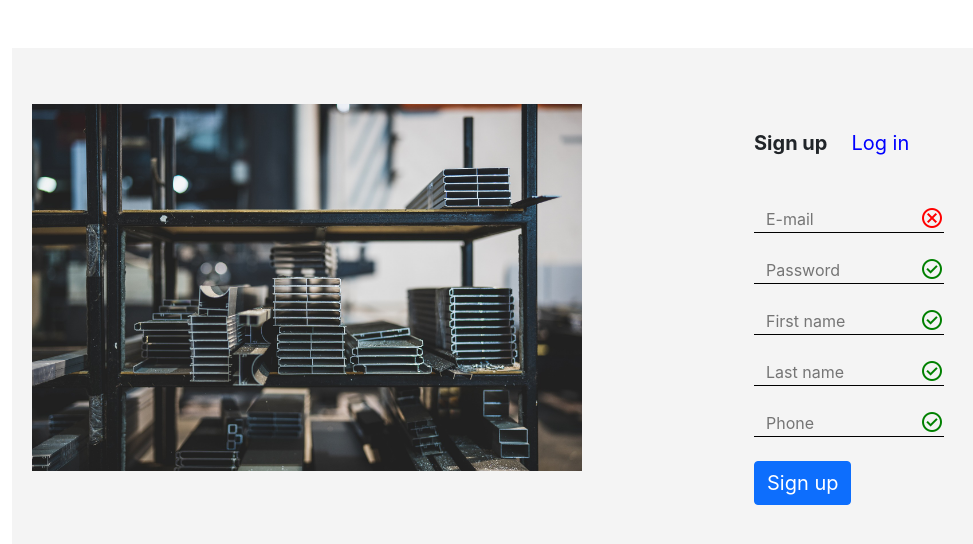
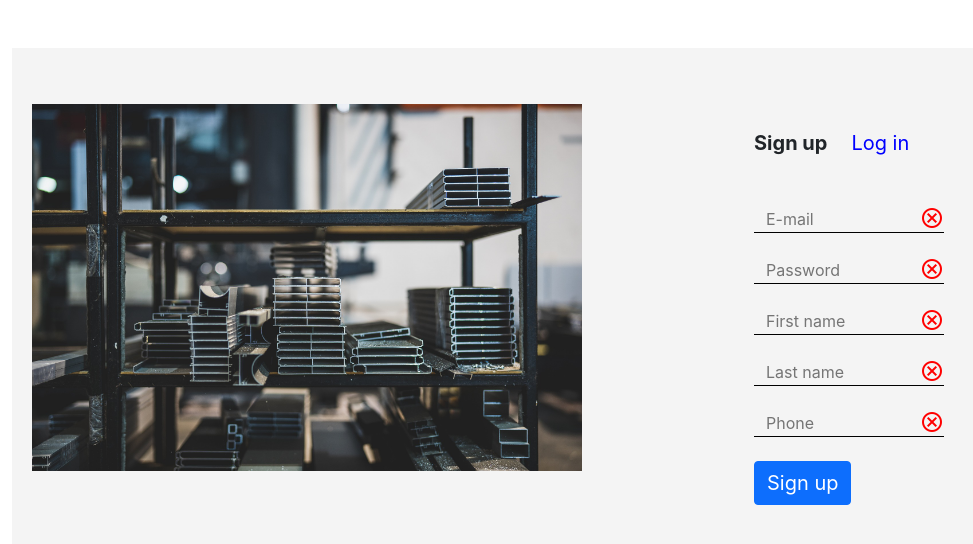
Before and after one commit to Robert-Michalski/Microservices-with-spring-cloud, a React (Create React App) app in the folder orderms/: page /register in a window 1280 px wide. Shown: the top 544 px of the page, without its empty margins (58-1031 px from the left). Built offline with nearby package versions, Linux system fonts and the light colour scheme.

Commit message:
make new register form work

```diff
--- a/orderms/src/components/Register.js
+++ b/orderms/src/components/Register.js
@@ -3,68 +3,150 @@ import { useImmerReducer } from "use-immer"
 import Axios from "axios"
 import { useNavigate } from "react-router"
 import warehousebg from "./img/register-warehouse.jpg"
+import { useContext } from "react"
+import DispatchContext from "../DispatchContext"
 function Register() {
   const navigate = useNavigate()
+  const appDispatch = useContext(DispatchContext)
   const initialState = {
+    requestCount: 0,
     mail: {
       value: "",
-      hasErrors: false
+      hasErrors: true,
+      iconController: {
+        icon: "cancel",
+        color: "red"
+      }
     },
     password: {
       value: "",
-      hasErrors: false
+      hasErrors: true,
+      iconController: {
+        icon: "cancel",
+        color: "red"
+      }
     },
     firstName: {
       value: "",
-      hasErrors: false
+      hasErrors: true,
+      iconController: {
+        icon: "cancel",
+        color: "red"
+      }
     },
     lastName: {
       value: "",
-      hasErrors: false
+      hasErrors: true,
+      iconController: {
+        icon: "cancel",
+        color: "red"
+      }
     },
     phone: {
       value: "",
-      hasErrors: false
+      hasErrors: true,
+      iconController: {
+        icon: "cancel",
+        color: "red"
+      }
     }
   }
   function ourReducer(draft, action) {
     switch (action.type) {
       case "emailImmediately":
-        draft.mail.hasErrors = false
         draft.mail.value = action.value
+        if (/^\S+@\S+$/.test(draft.mail.value)) {
+          draft.mail.iconController.icon = "check_circle"
+          draft.mail.iconController.color = "green"
+          draft.mail.hasErrors = false
+        }
+        if (draft.mail.value.length == 0 || !/^\S+@\S+$/.test(draft.mail.value)) {
+          draft.mail.iconController.icon = "cancel"
+          draft.mail.iconController.color = "red"
+          draft.mail.hasErrors = true
+        }
         return
       case "passwordImmediately":
-        draft.password.hasErrors = false
+        //TODO
+        // WHY IT ALWAYS RETURNS FALSE
+        // const passwordRegExp = /^.*(?=.{7,})(?=.*[a-zA-Z])(?=.*\d)(?=.*[!&$%&? "]).*$/
+        // passwordRegExp.test(draft.password.value)
+        //
         draft.password.value = action.value
+        draft.password.hasErrors = draft.password.value.length < 8
+        if (draft.password.hasErrors) {
+          draft.password.iconController.icon = "cancel"
+          draft.password.iconController.color = "red"
+        } else {
+          draft.password.iconController.icon = "check_circle"
+          draft.password.iconController.color = "green"
+        }
         return
       case "firstNameImmediately":
-        draft.firstName.hasErrors = false
         draft.firstName.value = action.value
+        draft.firstName.hasErrors = draft.firstName.value < 1
+        if (draft.firstName.hasErrors) {
+          draft.firstName.iconController.icon = "cancel"
+          draft.firstName.iconController.color = "red"
+        } else {
+          draft.firstName.iconController.icon = "check_circle"
+          draft.firstName.iconController.color = "green"
+        }
         return
       case "lastNameImmediately":
-        draft.lastName.hasErrors = false
         draft.lastName.value = action.value
+        draft.lastName.hasErrors = draft.lastName.value < 1
+        if (draft.lastName.hasErrors) {
+          draft.lastName.iconController.icon = "cancel"
+          draft.lastName.iconController.color = "red"
+        } else {
+          draft.lastName.iconController.icon = "check_circle"
+          draft.lastName.iconController.color = "green"
+        }
         return
       case "phoneImmediately":
-        draft.phone.hasErrors = false
         draft.phone.value = action.value
+        if (draft.phone.value.length == 9) {
+          draft.phone.hasErrors = false
+        } else {
+          draft.phone.hasErrors = true
+        }
+        if (draft.phone.hasErrors) {
+          draft.phone.iconController.icon = "cancel"
+          draft.phone.iconController.color = "red"
+        } else {
+          draft.phone.iconController.icon = "check_circle"
+          draft.phone.iconController.color = "green"
+        }
+        return
+      case "submit":
+        draft.requestCount++
+        return
     }
   }
   const [state, dispatch] = useImmerReducer(ourReducer, initialState)
-  async function handleSubmit(e) {
+
+  function handleSubmit(e) {
     e.preventDefault()
-    const ourRequest = Axios.CancelToken.source()
-    console.log(state)
-    try {
-      // const response = await Axios.post("api/user", { firstName: state.firstName, lastName: state.lastName, phone: state.phone, mail: state.mail, password: state.password }, { cancelToken: ourRequest.token })
-      // if (response.request.status == 201) {
-      //   navigate("/")
-      // }
-    } catch (e) {
-      console.log("something went drong during register " + e)
+    dispatch({ type: "submit" })
+  }
+  useEffect(() => {
+    if (state.requestCount) {
+      const fetchData = async () => {
+        const ourRequest = Axios.CancelToken.source()
+        try {
+          const response = await Axios.post("api/user", { firstName: state.firstName.value, lastName: state.lastName.value, phone: state.phone.value, mail: state.mail.value, password: state.password.value }, { cancelToken: ourRequest.token })
+          if (response.request.status == 201) {
+            appDispatch({ type: "flashMessage", value: "User succesfully created" })
+            navigate("/")
+          }
+        } catch (e) {
+          console.log("something went drong during register " + e)
+        }
+      }
+      fetchData()
     }
-  }
-
+  }, [state.requestCount])
   return (
     <div className="container bg-gray mt-4">
       <form className="d-flex flex-column register mt-5" onSubmit={handleSubmit}>
@@ -79,33 +161,68 @@ function Register() {
                 <span className="ms-4 fs-5 fc-blue ">Log in</span>
               </div>
               <div className="d-flex input-group input-group-register mb-4 ">
-                <input type="text" placeholder="E-mail" className="container" />
-                <div className="material-symbols-outlined" style={{ color: "red" }}>
-                  cancel
+                <input
+                  type="text"
+                  placeholder="E-mail"
+                  className="container"
+                  onChange={e => {
+                    dispatch({ type: "emailImmediately", value: e.target.value })
+                  }}
+                />
+                <div className="material-symbols-outlined" style={{ color: state.mail.iconController.color }}>
+                  {state.mail.iconController.icon}
                 </div>
               </div>
               <div className="d-flex input-group input-group-register mb-4 ">
-                <input type="password" placeholder="Password" className="container" />
-                <div className="material-symbols-outlined" style={{ color: "green" }}>
-                  check_circle
+                <input
+                  type="password"
+                  placeholder="Password"
+                  onChange={e => {
+                    dispatch({ type: "passwordImmediately", value: e.target.value })
+                  }}
+                  className="container"
+                />
+                <div className="material-symbols-outlined" style={{ color: state.password.iconController.color }}>
+                  {state.password.iconController.icon}
                 </div>
               </div>
               <div className="d-flex input-group input-group-register mb-4 ">
-                <input type="text" placeholder="First name" className="container" />
-                <div className="material-symbols-outlined" style={{ color: "green" }}>
-                  check_circle
+                <input
+                  type="text"
+                  placeholder="First name"
+                  onChange={e => {
+                    dispatch({ type: "firstNameImmediately", value: e.target.value })
+                  }}
+                  className="container"
+                />
+                <div className="material-symbols-outlined" style={{ color: state.firstName.iconController.color }}>
+                  {state.firstName.iconController.icon}
                 </div>
               </div>
               <div className="d-flex input-group input-group-register mb-4 ">
-                <input type="text" placeholder="Last name" className="container" />
-                <div className="material-symbols-outlined" style={{ color: "green" }}>
-                  check_circle
+                <input
+                  type="text"
+                  placeholder="Last name"
+                  onChange={e => {
+                    dispatch({ type: "lastNameImmediately", value: e.target.value })
+                  }}
+                  className="container"
+                />
+                <div className="material-symbols-outlined" style={{ color: state.lastName.iconController.color }}>
+                  {state.lastName.iconController.icon}
                 </div>
               </div>
               <div className="d-flex input-group input-group-register mb-4 ">
-                <input type="text" placeholder="Phone" className="container" />
-                <div className="material-symbols-outlined" style={{ color: "green" }}>
-                  check_circle
+                <input
+                  type="text"
+                  placeholder="Phone"
+                  onChange={e => {
+                    dispatch({ type: "phoneImmediately", value: e.target.value })
+                  }}
+                  className="container"
+                />
+                <div className="material-symbols-outlined" style={{ color: state.phone.iconController.color }}>
+                  {state.phone.iconController.icon}
                 </div>
               </div>
               <div className="d-flex">
```
